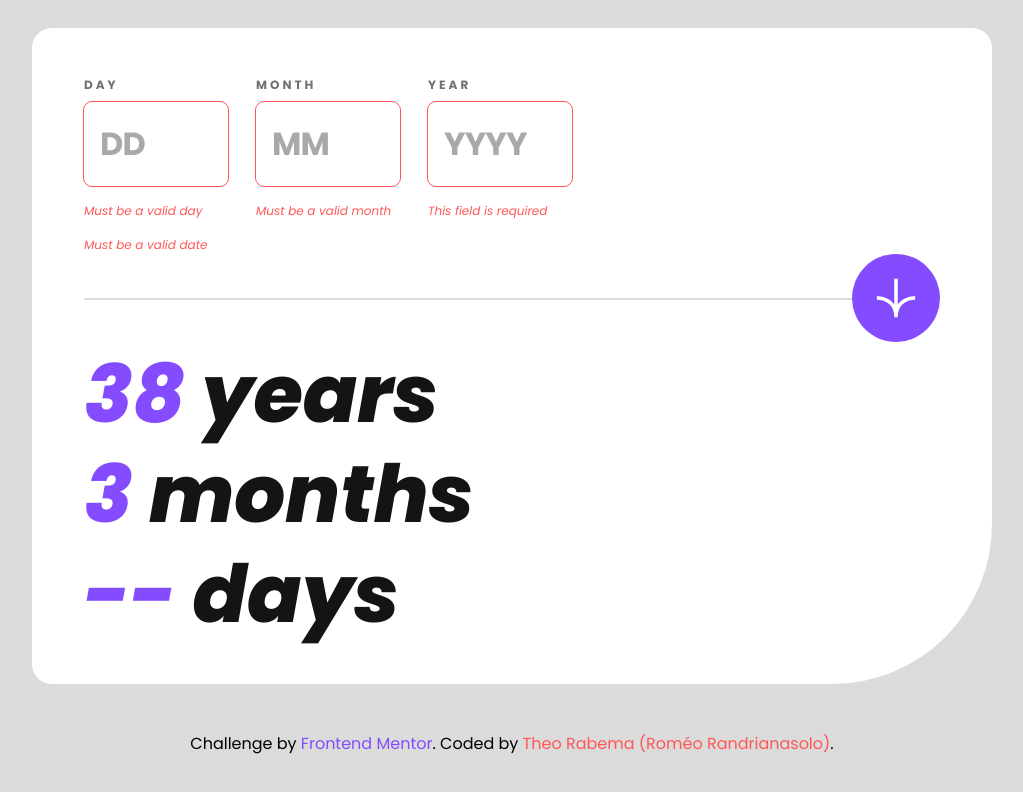
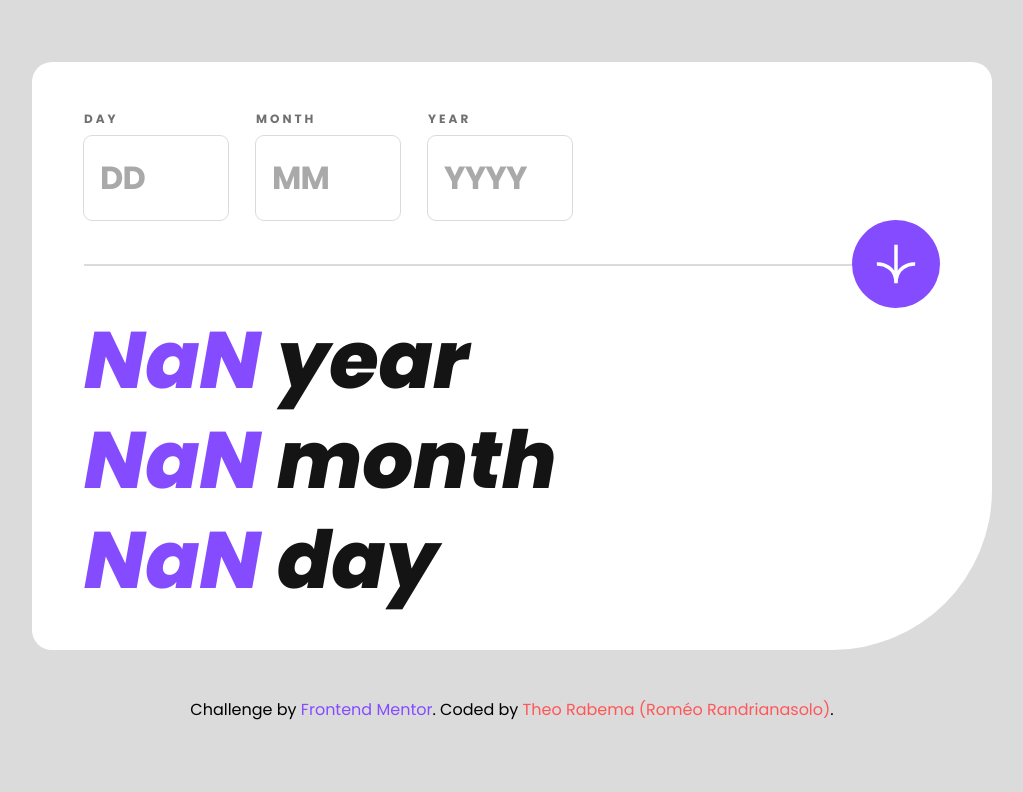
Before and after one commit to tresdi/agekalc, a website with bundled scripts: page index.html in a window 1280 px wide. Both pictures are taken after a click on the button "Compute". Shown: the whole page, without its empty margins (128-1151 px from the left). Built offline with nearby package versions, Linux system fonts and the light colour scheme.

Commit message:
Add an age calculator module and implement the main feature; remove the default form state from the HTML; add `form[data-invalid] input` selector to the `invalid` variant

```diff
--- a/index.html
+++ b/index.html
@@ -18,12 +18,9 @@
     <div
       class="container bg-white mx-auto overflow-hidden rounded-sm rounded-br-md md:rounded-br-xl xl:w-(--breakpoint-lg) px-6 py-10 lg:px-13"
     >
-      <form data-invalid>
+      <form id="myForm">
         <fieldset class="inline-flex w-full items-start gap-5 lg:gap-7">
-          <div
-            class="basis-[33.3%] md:shrink-0 md:basis-36 w-auto"
-            data-invalid
-          >
+          <div class="basis-[33.3%] md:shrink-0 md:basis-36 w-auto">
             <label
               for="dayInput"
               class="block uppercase text-smoke text-tiny tracking-[0.25em] font-bold py-2"
@@ -40,10 +37,7 @@
             <p class="error hidden invalid:block">Must be a valid day</p>
             <p class="error hidden required:block">This field is required</p>
           </div>
-          <div
-            class="basis-[33.3%] md:shrink-0 md:basis-36 w-auto"
-            data-invalid
-          >
+          <div class="basis-[33.3%] md:shrink-0 md:basis-36 w-auto">
             <label
               for="monthInput"
               class="block uppercase text-smoke text-tiny tracking-[0.25em] font-bold py-2"
@@ -60,10 +54,7 @@
             <p class="error hidden invalid:block">Must be a valid month</p>
             <p class="error hidden required:block">This field is required</p>
           </div>
-          <div
-            data-required
-            class="basis-[33.3%] md:shrink-0 md:basis-36 w-auto"
-          >
+          <div class="basis-[33.3%] md:shrink-0 md:basis-36 w-auto">
             <label
               for="yearInput"
               class="block uppercase text-smoke text-tiny tracking-[0.25em] font-bold py-2"
@@ -82,12 +73,14 @@
           </div>
         </fieldset>
         <p class="error hidden invalid:block">Must be a valid date</p>
+        <button type="submit" hidden></button>
       </form>
       <!-- Separator start -->
       <div class="relative w-full h-0.5 bg-lightgrey my-16 md:my-11">
         <button
           type="button"
-          class="bg-purple rounded-full icon-mobile md:icon-desktop md:right-0"
+          id="triggerButton"
+          class="bg-purple rounded-full cursor-pointer icon-mobile md:icon-desktop md:right-0"
         >
           <span class="sr-only">Compute</span>
           <svg
@@ -136,4 +129,5 @@
       <a href="#" class="text-lightred">Theo Rabema (Roméo Randrianasolo)</a>.
     </div>
   </body>
+  <script type="module" src="./src/js/index.js"></script>
 </html>
--- a/src/css/input.css
+++ b/src/css/input.css
@@ -103,6 +103,7 @@
 
 @utility icon-* {
   position: absolute;
+  z-index: 1000;
   padding: --spacing(--value(--icon-padding- *));
   top: calc(
     -0.5 * (--spacing(--value(--icon-svg-size- *)) +
@@ -143,5 +144,5 @@
   }
 }
 
-@custom-variant invalid (&:is([data-invalid] > .error, [data-invalid] > input));
+@custom-variant invalid (&:is([data-invalid] > .error, [data-invalid] > input, form[data-invalid] input));
 @custom-variant required (&:is([data-required] > .error, [data-required] > input));
--- /dev/null
+++ b/src/js/index.js
@@ -0,0 +1,68 @@
+import diff, { jsonToDate } from './main.js'
+var dayInput, monthInput, yearInput, ageYears, ageDays, ageMonths
+var userInput, output, triggerButton
+
+function init() {
+  dayInput = document.getElementById('dayInput')
+  monthInput = document.getElementById('monthInput')
+  yearInput = document.getElementById('yearInput')
+  ageYears = document.getElementById('ageYears')
+  ageDays = document.getElementById('ageDays')
+  ageMonths = document.getElementById('ageMonths')
+  triggerButton = document.getElementById('triggerButton')
+
+  Array(dayInput, monthInput, yearInput).forEach((input) => {
+    input.value = ''
+  })
+  Array(ageYears, ageMonths, ageDays).forEach((div) => {
+    div.querySelector('output').innerText = '--'
+  })
+  yearInput.max = new Date().getFullYear()
+}
+
+function getInputs() {
+  const day = dayInput.value
+  const month = monthInput.value
+  const year = yearInput.value
+  return {
+    day: parseInt(day),
+    month: parseInt(month) - 1,
+    year: parseInt(year),
+  }
+}
+
+function validate() {
+  userInput = getInputs()
+}
+
+function getOutput() {
+  const birth = jsonToDate({ ...userInput, hour: 0, minute: 0, second: 0 })
+  output = diff(birth, new Date())
+}
+
+//need some validation
+function renderOutput() {
+  const { years, months, days } = output
+  ageYears.querySelector('output').innerText = years
+  ageMonths.querySelector('output').innerText = months
+  ageDays.querySelector('output').innerText = days
+
+  ageYears.querySelector('span').innerText = years > 1 ? 'years' : 'year'
+  ageMonths.querySelector('span').innerText = months > 1 ? 'months' : 'month'
+  ageDays.querySelector('span').innerText = days > 1 ? 'days' : 'day'
+}
+
+document.addEventListener('DOMContentLoaded', () => {
+  init()
+  const form = document.getElementById('myForm')
+  form.onsubmit = (e) => {
+    e.preventDefault()
+    triggerButton.focus()
+  }
+
+  triggerButton.addEventListener('click', () => {
+    validate()
+    getOutput()
+    renderOutput()
+  })
+})
--- /dev/null
+++ b/src/js/main.js
@@ -0,0 +1,90 @@
+const DAYMS = 24 * 3600 * 1000
+
+function isBst(year) {
+  return new Date(year, 1, 30).getMonth() === 1
+}
+
+function isBst2(year) {
+  return year % 100 === 0 ? year % 400 : year % 4
+}
+
+/* const a = new Date(2025, 0, 30)
+const b = new Date(2024, 8, 21)
+console.log(daysBetweenDates(b, a)) */
+function daysBetweenDates(origin, final) {
+  return Math.floor((final.getTime() - origin.getTime()) / DAYMS)
+}
+
+function dateToJson(date) {
+  return {
+    year: date.getFullYear(),
+    month: date.getMonth(),
+    day: date.getDate(),
+    hour: date.getHours(),
+    minute: date.getMinutes(),
+    second: date.getSeconds(),
+  }
+}
+
+function jsonToDate(json) {
+  for (let key in json) {
+    if (json[key] === undefined || typeof json[key] !== 'number') {
+      json[key] = 1
+    }
+  }
+  const { year, month, day, hour, minute, second } = json
+
+  return new Date(year, month, day, hour, minute, second)
+}
+
+function addMonth(date, n) {
+  const json = dateToJson(date)
+  json['month'] += n
+  return jsonToDate(json)
+}
+
+function addYear(date, n) {
+  const json = dateToJson(date)
+  json['year'] += n
+  return jsonToDate(json)
+}
+
+/*
+const a = new Date(2025, 0, 30)
+const b = new Date(2024, 8, 21)
+console.log(monthsBetweenDates(b, a))
+*/
+function monthsBetweenDates(origin, final) {
+  const { year: oYear, month: oMonth, day: oDay } = dateToJson(origin)
+  const { year: fYear, month: fMonth, day: fDay } = dateToJson(final)
+
+  return 12 * (fYear - oYear) + (fMonth - oMonth) + (fDay < oDay ? -1 : 0)
+}
+
+/* const a = new Date(2025, 8, 21)
+const b = new Date(2024, 8, 21)
+console.log(yearsBetweenDates(b, a)) // 1 */
+function yearsBetweenDates(origin, final) {
+  const { year: oYear, month: oMonth, day: oDay } = dateToJson(origin)
+  const { year: fYear, month: fMonth, day: fDay } = dateToJson(final)
+
+  return fYear - oYear - (fMonth >= oMonth && fDay >= oDay ? 0 : 1)
+}
+
+/*
+const a = new Date()
+const b = new Date(1998, 8, 25)
+const output = diff(b, a)
+console.log(JSON.stringify(output))
+*/
+function diff(origin, final) {
+  let y = yearsBetweenDates(origin, final)
+  origin = addYear(origin, y)
+  let m = monthsBetweenDates(origin, final)
+  origin = addMonth(origin, m)
+  let d = daysBetweenDates(origin, final)
+  return { years: y, months: m, days: d }
+}
+
+export default diff
+export { jsonToDate }
```
Also changed, not shown: src/css/output.css.
